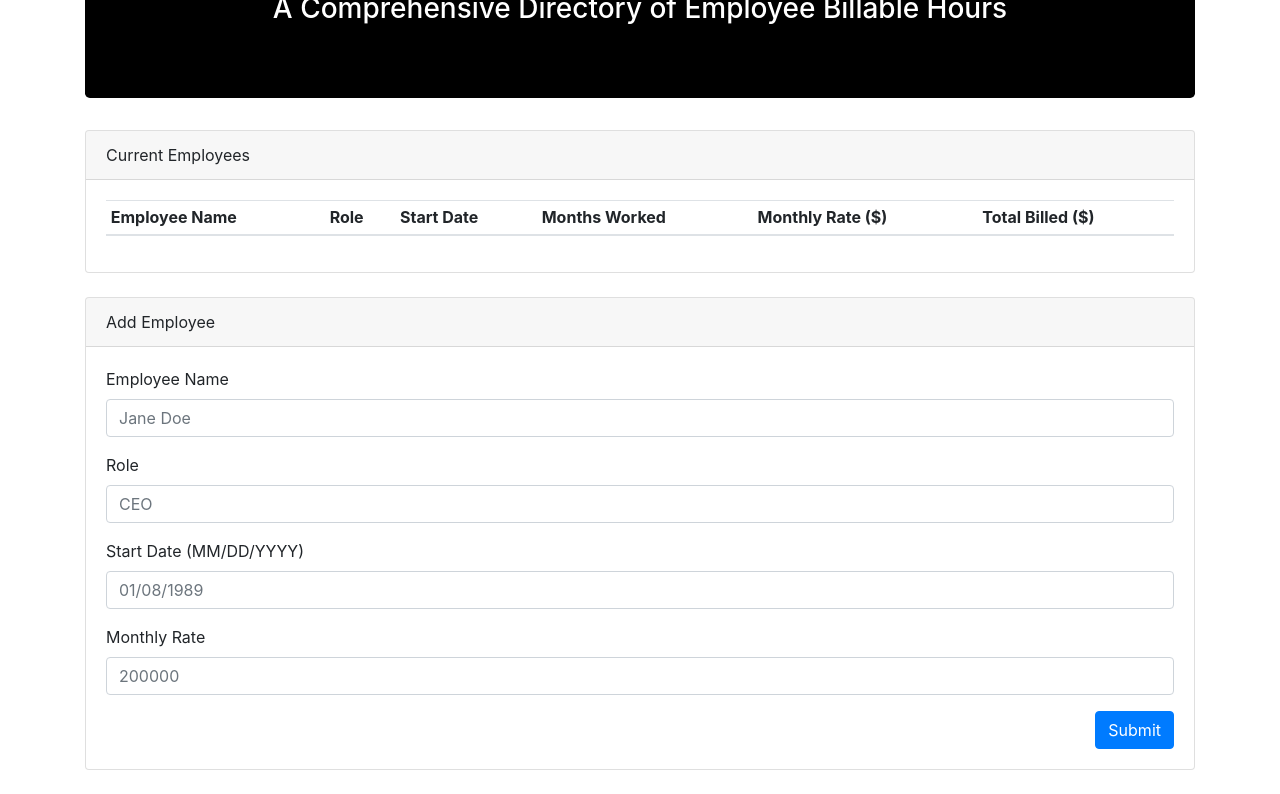
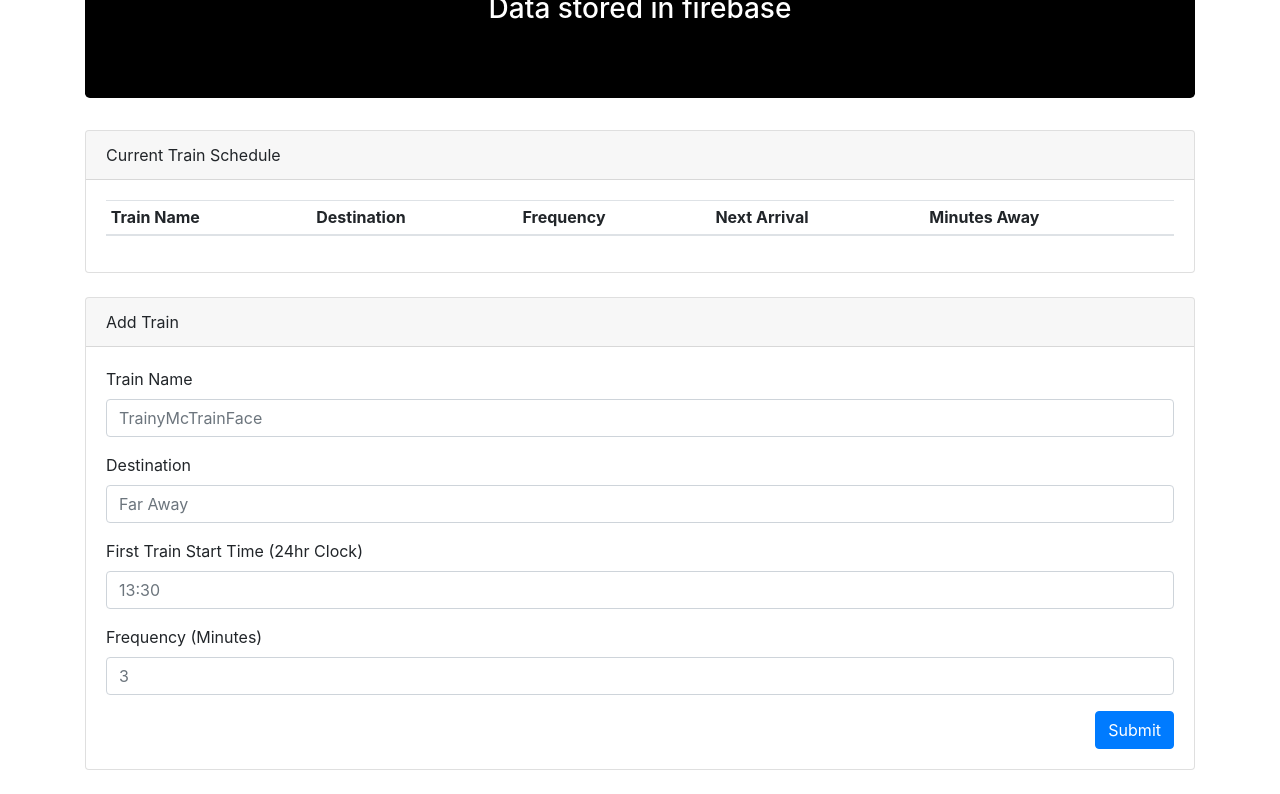
Before and after one commit to NathanLearning/trainScheduler, a plain HTML site: page index.html in a window 1280 px wide. Shown: the part 128-922 px from the top of the page. Drawn offline with nearby package versions, Linux system fonts and the light colour scheme.

Commit message:
Setup Firebase (correctly) built out rest of the html

```diff
--- a/assets/javascript.js
+++ b/assets/javascript.js
@@ -1,7 +1,14 @@
 var firebaseConfig = {
-}
+    apiKey: "AIzaSyBJY3Jwq0EhAbRtoESRx6Fs0CuJkvLQYAQ",
+    authDomain: "trainscheduler-6075a.firebaseapp.com",
+    databaseURL: "https://trainscheduler-6075a.firebaseio.com",
+    projectId: "trainscheduler-6075a",
+    storageBucket: "trainscheduler-6075a.appspot.com",
+    messagingSenderId: "475604701440",
+    appId: "1:475604701440:web:9fcc7805781767c2"
+  }
 
-firebase.initializeApp(firebaseConfig)
+  firebase.initializeApp(firebaseConfig)
 
 
  // Assumptions
--- a/index.html
+++ b/index.html
@@ -10,34 +10,33 @@
     <link rel="stylesheet" href="assets/style.css">
     <script src="https://cdnjs.cloudflare.com/ajax/libs/jquery/3.2.1/jquery.min.js"></script>
     <script src="https://cdnjs.cloudflare.com/ajax/libs/moment.js/2.22.2/moment.min.js"></script>
-    <script src="https://www.gstatic.com/firebasejs/6.2.4/firebase.js"></script>
+    <script src="https://www.gstatic.com/firebasejs/6.2.4/firebase-app.js"></script>
+
 </head>
 <body>
 
     <div class="container">
 
         <div class="jumbotron" style="background-color: black; color: white">
-          <h1 class="text-center">Employee Data Management</h1>
-          <h3 class="text-center">A Comprehensive Directory of Employee Billable Hours</h3>
+          <h1 class="text-center">Train Scheduler</h1>
+          <h3 class="text-center">Data stored in firebase</h3>
         </div>
 
         <div class="row">
 
           <div class="col-md-12">
 
-            <!-- Current Employees-->
             <div class="card mb-4">
-              <div class="card-header">Current Employees</div>
+              <div class="card-header">Current Train Schedule</div>
               <div class="card-body">
-                <table class="table table-sm table-hover" id='employee-table'>
+                <table class="table table-sm table-hover" id='trainTable'>
                   <thead>
                     <tr>
-                      <th scope="col">Employee Name</th>
-                      <th scope="col">Role</th>
-                      <th scope="col">Start Date</th>
-                      <th scope="col">Months Worked</th>
-                      <th scope="col">Monthly Rate ($)</th>
-                      <th scope="col">Total Billed ($)</th>
+                      <th scope="col">Train Name</th>
+                      <th scope="col">Destination</th>
+                      <th scope="col">Frequency</th>
+                      <th scope="col">Next Arrival</th>
+                      <th scope="col">Minutes Away</th>
                     </tr>
                   </thead>
                   <tbody>
@@ -50,30 +49,28 @@
 
         <div class="row">
           <div class="col-md-12">
-            <!-- Add Employee  -->
             <div class="card mb-4">
-              <div class="card-header">Add Employee</div>
+              <div class="card-header">Add Train</div>
               <div class="card-body">
 
-                <!-- Entry Form -->
                 <form>
                   <div class="form-group">
-                    <label for="employee-name-input">Employee Name</label>
-                    <input class="form-control" id="employee-name-input" placeholder="Jane Doe" type="text">
+                    <label for="train-name-form">Train Name</label>
+                    <input class="form-control" id="train-name-input" placeholder="TrainyMcTrainFace" type="text">
                   </div>
                   <div class="form-group">
-                    <label for="role-input">Role</label>
-                    <input class="form-control" id="role-input" placeholder="CEO" type="text">
+                    <label for="destination-form">Destination</label>
+                    <input class="form-control" id="destination-input" placeholder="Far Away" type="text">
                   </div>
                   <div class="form-group">
-                    <label for="start-input">Start Date (MM/DD/YYYY)</label>
-                    <input class="form-control" id="start-input" placeholder="01/08/1989" type="text">
+                    <label for="start-time-form">First Train Start Time (24hr Clock)</label>
+                    <input class="form-control" id="start-time-input" placeholder="13:30" type="text">
                   </div>
                   <div class="form-group">
-                    <label for="rate-input">Monthly Rate</label>
-                    <input class="form-control" id="rate-input" placeholder="200000" type="text">
+                    <label for="rate-form">Frequency (Minutes)</label>
+                    <input class="form-control" id="rate-input" placeholder="3" type="text">
                   </div>
-                  <button class="btn btn-primary float-right" id="add-employee-btn">Submit</button>
+                  <button class="btn btn-primary float-right" id="add-train-btn">Submit</button>
                 </form>
 
               </div>
@@ -83,8 +80,6 @@
 
       </div>
 
-
-    <script src="https://www.gstatic.com/firebasejs/6.2.3/firebase-app.js"></script>
     <script src="assets/javascript.js"></script>
 </body>
 </html>
```
